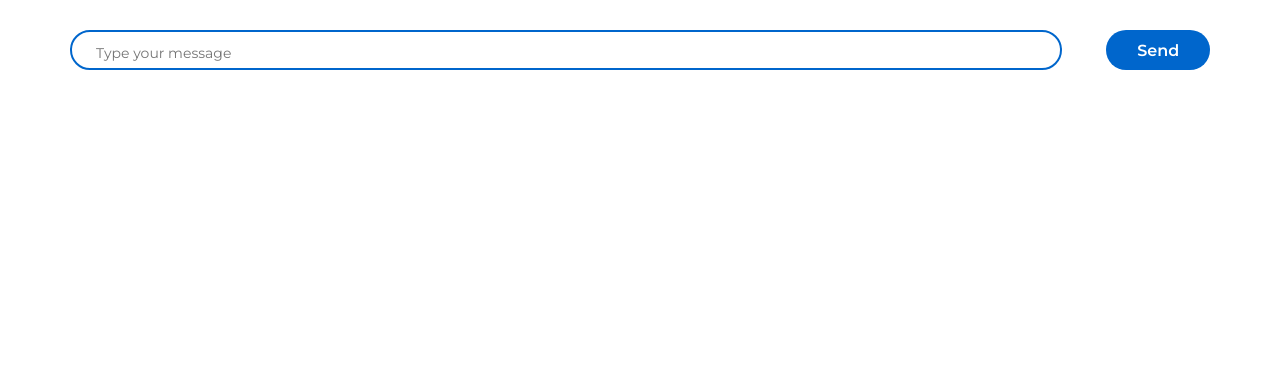
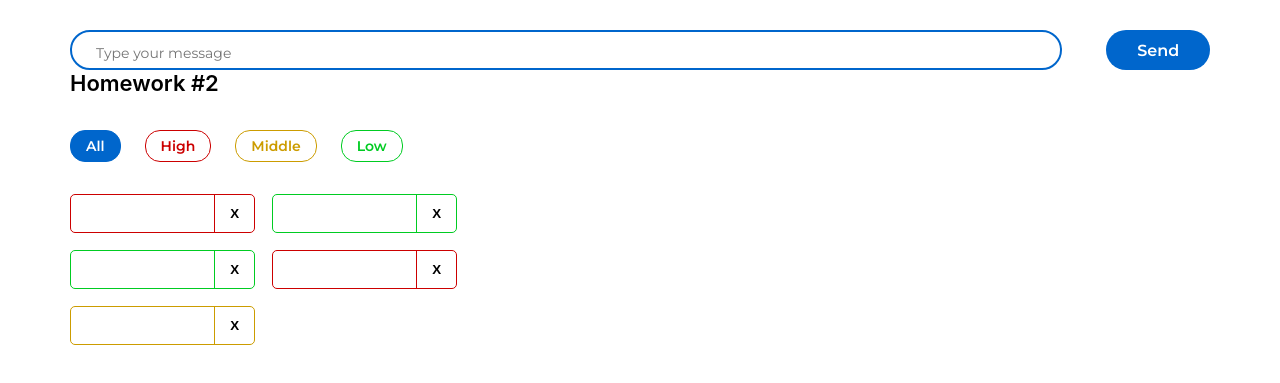
Before and after one commit to d-v-developer/hws2, a React (Create React App) app: page / in a window 1280 px wide. Shown: the part 207-590 px from the top of the page. Built offline with nearby package versions, Linux system fonts and the light colour scheme.

Commit message:
completed first three tasks hw2

```diff
--- a/src/s1-main/App.tsx
+++ b/src/s1-main/App.tsx
@@ -1,13 +1,14 @@
 import React from 'react'
 import s from './App.module.css'
 import HW1 from '../s2-homeworks/hw01/HW1'
+import HW2 from "../s2-homeworks/hw02/HW2";
 
 function App() {
     return (
         <div className={s.App}>
             <HW1/>
             {/*раскомментировать по ходу выполнения*/}
-            {/*<HW2/>*/}
+            <HW2/>
             {/*<HW3/>*/}
             {/*<HW4/>*/}
 
--- a/src/s2-homeworks/hw02/HW2.tsx
+++ b/src/s2-homeworks/hw02/HW2.tsx
@@ -3,9 +3,9 @@ import Affairs from './affairs/Affairs'
 import s2 from '../../s1-main/App.module.css'
 
 /*
-* 1 - описать типы AffairPriorityType, AffairType
-* 2 - указать нужный тип для defaultAffairs
-* 3 - дописать типы и логику функции filterAffairs и проверить её тестами
++ 1 - описать типы AffairPriorityType, AffairType
++ 2 - указать нужный тип для defaultAffairs
++ 3 - дописать типы и логику функции filterAffairs и проверить её тестами
 * 4 - выполнить пункт 3 для функции deleteAffair
 * 5 - указать нужный тип в useState с affairs
 * 6 - дописать тип и логику функции deleteAffairCallback
@@ -17,16 +17,16 @@ import s2 from '../../s1-main/App.module.css'
 * */
 
 // types
-export type AffairPriorityType = any // need to fix any
+export type AffairPriorityType = 'low' | 'middle' | 'high' // need to fix any
 export type AffairType = {
-    _id: any // need to fix any
-    name: any // need to fix any
+    _id: number // need to fix any
+    name: string // need to fix any
     priority: AffairPriorityType
 }
 export type FilterType = 'all' | AffairPriorityType
 
 // constants
-const defaultAffairs: any = [ // need to fix any
+const defaultAffairs: AffairType[] = [ // need to fix any
     {_id: 1, name: 'React', priority: 'high'}, // студенты могут изменить содержимое name и количество элементов в массиве, ...priority не менять!
     {_id: 2, name: 'anime', priority: 'low'},
     {_id: 3, name: 'games', priority: 'low'},
@@ -35,10 +35,14 @@ const defaultAffairs: any = [ // need to fix any
 ]
 
 // pure helper functions
-export const filterAffairs = (affairs: any, filter: any): any => { // need to fix any
+export const filterAffairs = (affairs: AffairType[], filter: FilterType): AffairType[] => { // need to fix any
 
+    let filteredAffairs = affairs;
+    if (filter !== 'all') {
+        filteredAffairs = affairs.filter(affair => affair.priority === filter)
+    }
 
-    return affairs // need to fix
+    return filteredAffairs // need to fix
 }
 export const deleteAffair = (affairs: any, _id: any): any => { // need to fix any
 
@@ -46,7 +50,7 @@ export const deleteAffair = (affairs: any, _id: any): any => { // need to fix an
 }
 
 function HW2() {
-    const [affairs, setAffairs] = useState<any>(defaultAffairs) // need to fix any
+    const [affairs, setAffairs] = useState<AffairType[]>(defaultAffairs) // need to fix any
     const [filter, setFilter] = useState<FilterType>('all')
 
     const filteredAffairs = filterAffairs(affairs, filter)
```
